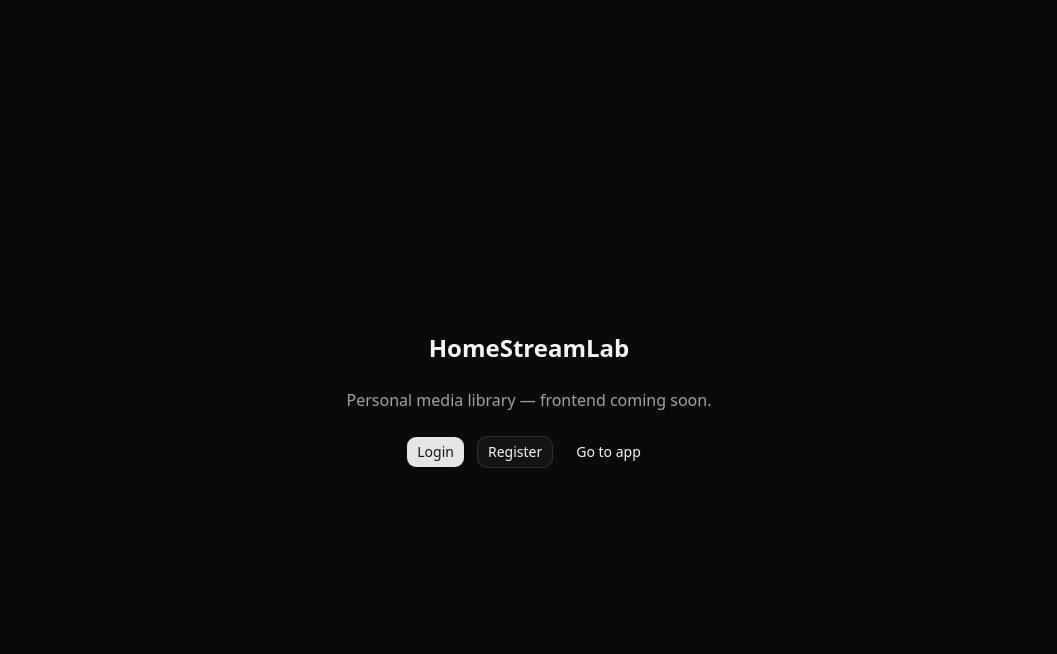
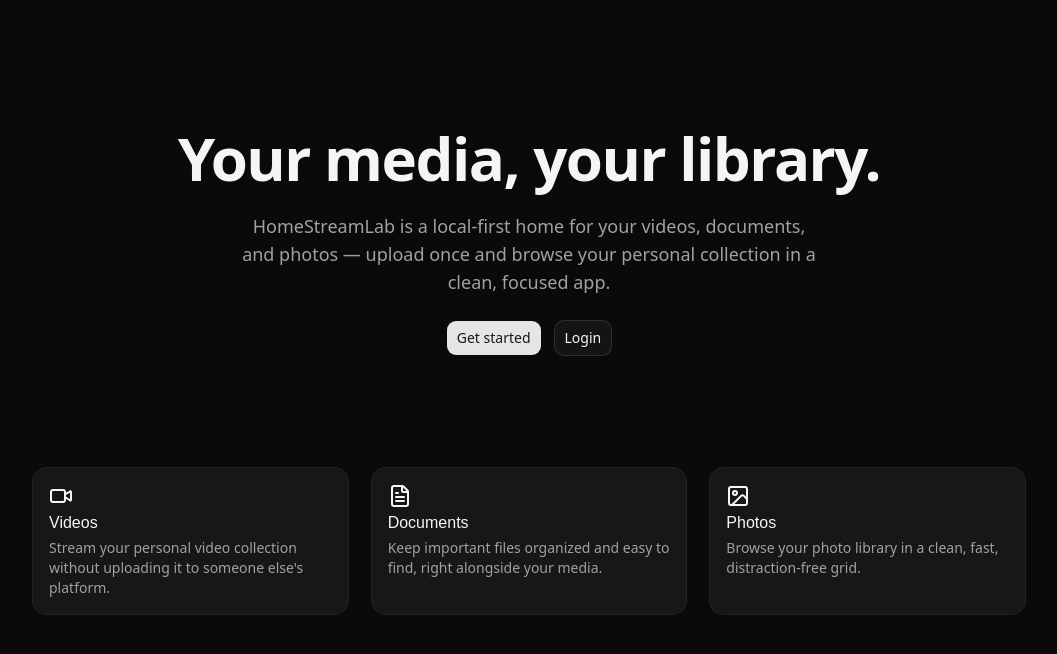
Before and after one commit to AldrionDev/homestreamlab, a React (Vite) app in the folder frontend/: page / in a window 1280 px wide. Shown: the top 654 px of the page, without its empty margins (111-1168 px from the left). Built offline with nearby package versions, Linux system fonts and the light colour scheme.

Commit message:
feat(frontend): create landing page

```diff
--- a/frontend/src/pages/LandingPage.tsx
+++ b/frontend/src/pages/LandingPage.tsx
@@ -1,23 +1,63 @@
 import { Link } from "react-router"
+import { FileText, Image, Video } from "lucide-react"
 import { Button } from "@/components/ui/button"
+import { Card, CardDescription, CardHeader, CardTitle } from "@/components/ui/card"
+
+const features = [
+  {
+    icon: Video,
+    title: "Videos",
+    description:
+      "Stream your personal video collection without uploading it to someone else's platform.",
+  },
+  {
+    icon: FileText,
+    title: "Documents",
+    description:
+      "Keep important files organized and easy to find, right alongside your media.",
+  },
+  {
+    icon: Image,
+    title: "Photos",
+    description: "Browse your photo library in a clean, fast, distraction-free grid.",
+  },
+]
 
 function LandingPage() {
   return (
-    <div className="flex min-h-screen flex-col items-center justify-center gap-6 text-center">
-      <h1 className="text-2xl font-bold">HomeStreamLab</h1>
-      <p className="text-neutral-400">Personal media library — frontend coming soon.</p>
+    <div className="min-h-screen bg-neutral-950 text-neutral-100">
+      <section className="flex flex-col items-center justify-center gap-6 px-4 pt-24 pb-20 text-center sm:pt-32 sm:pb-28">
+        <h1 className="text-4xl font-bold tracking-tight sm:text-6xl">
+          Your media, your library.
+        </h1>
+        <p className="max-w-xl text-base text-neutral-400 sm:text-lg">
+          HomeStreamLab is a local-first home for your videos, documents, and photos — upload
+          once and browse your personal collection in a clean, focused app.
+        </p>
 
-      <div className="flex gap-3">
-        <Button asChild>
-          <Link to="/login">Login</Link>
-        </Button>
-        <Button asChild variant="outline">
-          <Link to="/register">Register</Link>
-        </Button>
-        <Button asChild variant="ghost">
-          <Link to="/app">Go to app</Link>
-        </Button>
-      </div>
+        <div className="flex flex-col gap-3 sm:flex-row">
+          <Button asChild size="lg">
+            <Link to="/register">Get started</Link>
+          </Button>
+          <Button asChild size="lg" variant="outline">
+            <Link to="/login">Login</Link>
+          </Button>
+        </div>
+      </section>
+
+      <section className="mx-auto grid max-w-5xl grid-cols-1 gap-4 px-4 pb-24 sm:grid-cols-3 sm:gap-6">
+        {features.map((feature) => (
+          <Card key={feature.title} className="border-neutral-800 bg-neutral-900">
+            <CardHeader>
+              <feature.icon className="size-6 text-neutral-100" />
+              <CardTitle className="text-neutral-100">{feature.title}</CardTitle>
+              <CardDescription className="text-neutral-400">
+                {feature.description}
+              </CardDescription>
+            </CardHeader>
+          </Card>
+        ))}
+      </section>
     </div>
   )
 }
```
